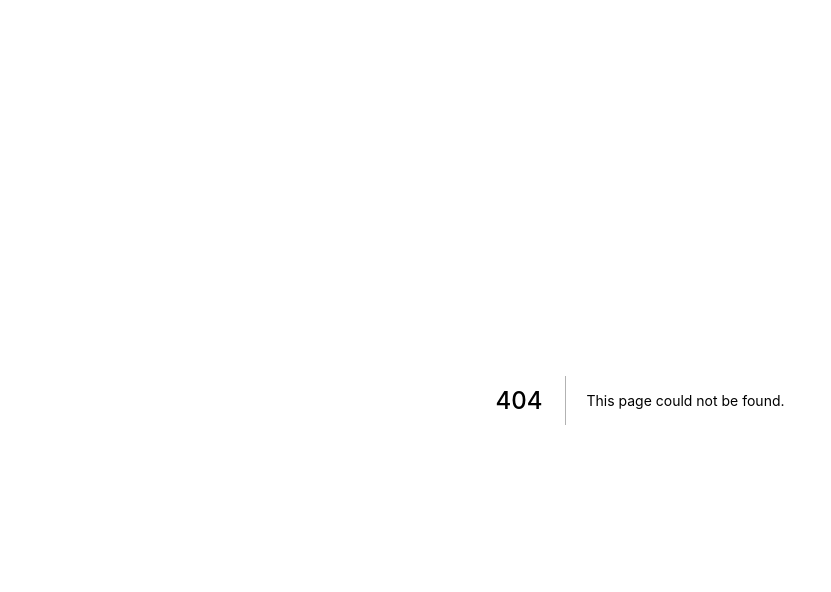
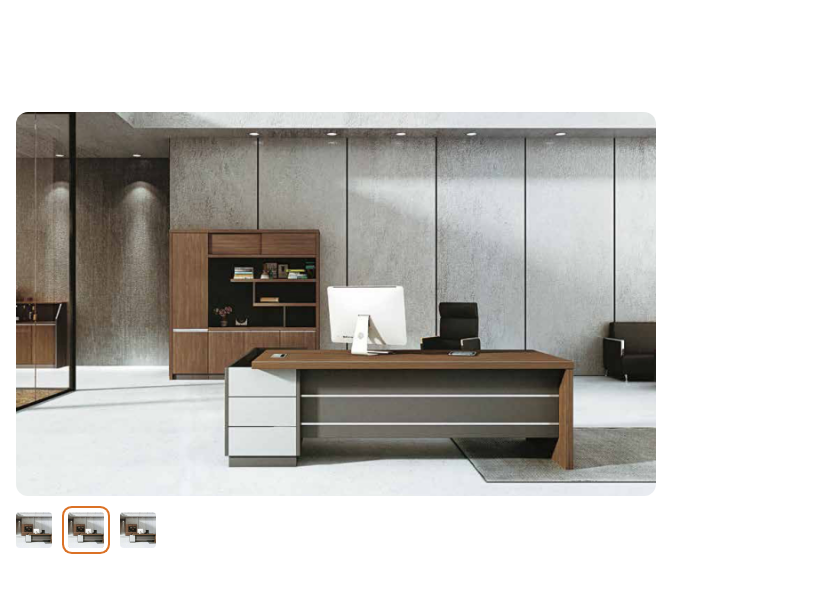
Before and after one commit to EthanLiu1230/jian-sen-next, a Next.js app: page /product_show in a window 1280 px wide. Before the commit this address had no page. Shown: the top 592 px of the page, without its empty margins (0-831 px from the left). Built offline with nearby package versions, Linux system fonts and the light colour scheme.

Commit message:
+ ProductCarousel.tsx

```diff
--- a/components/Card.tsx
+++ b/components/Card.tsx
@@ -4,7 +4,7 @@ import { hold_img } from "../pages/dev";
 export function Card() {
   return (
     <div className="flex overflow-hidden max-w-screen-sm rounded-lg shadow sm:flex-col">
-      <div className="relative flex-none w-3/5 sm:relative sm:pb-3/5 sm:w-full sm:flex-1">
+      <div className="relative flex-none w-3/5 sm:pb-3/5 sm:w-full sm:flex-1">
         <img src={hold_img} alt="" className="img-ratio" />
       </div>
       <form className="flex flex-col flex-auto p-6 space-y-6 sm:space-y-2">
--- /dev/null
+++ b/components/ProductCarousel.tsx
@@ -0,0 +1,29 @@
+import cn from "classnames";
+import { hold_img } from "../pages/dev";
+import React from "react";
+
+export function SquareImage({ ring = false }: { ring?: boolean }) {
+  return (
+    <div
+      className={cn("overflow-hidden relative w-9 h-9 rounded flex-none", {
+        "ring-2 ring-primary ring-offset-4": ring,
+      })}
+    >
+      <img src={hold_img} alt="" className="img-ratio" />
+    </div>
+  );
+}
+export function ProductCarousel({ images }: { images?: string[] }) {
+  return (
+    <>
+      <div className="overflow-hidden relative max-w-screen-sm h-96 rounded-xl">
+        <img src={hold_img} alt="" className="img-ratio" />
+      </div>
+      <div className="flex flex-wrap gap-4 py-4">
+        <SquareImage />
+        <SquareImage ring />
+        <SquareImage />
+      </div>
+    </>
+  );
+}
--- /dev/null
+++ b/pages/product_show.tsx
@@ -0,0 +1,11 @@
+import React from "react";
+import { hold_img } from "./dev";
+import { ProductCarousel, SquareImage } from "../components/ProductCarousel";
+
+export default function product_show() {
+  return (
+    <div className="container py-4 px-4 pt-28">
+      <ProductCarousel />
+    </div>
+  );
+}
```
